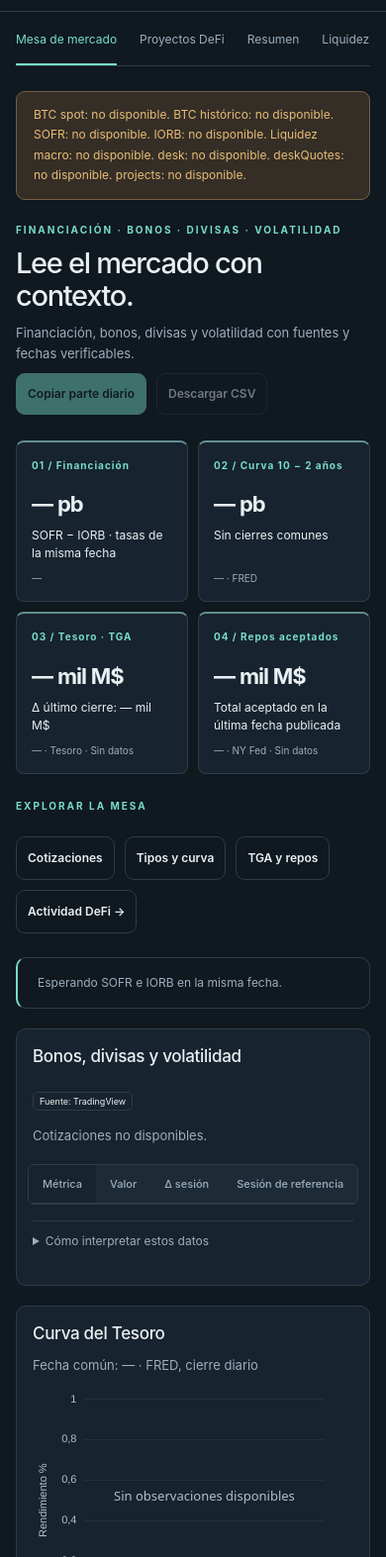
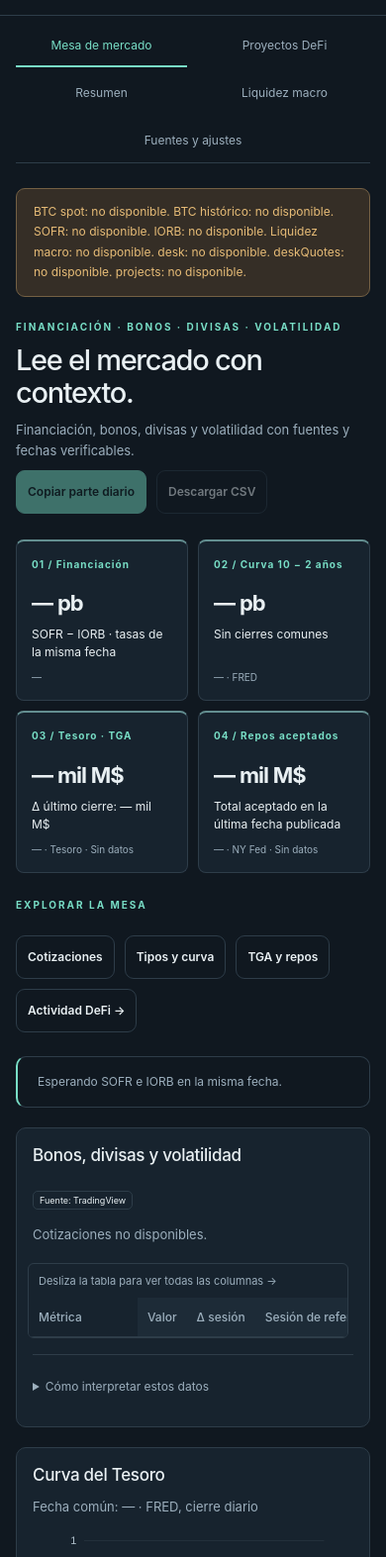
Before and after one commit to JotaTerrasa/IORB-SOFR-detector, a website: page index.html in a window 390 px wide. Shown: the part 115-1688 px from the top of the page at 99% size. Drawn offline with Linux system fonts and the light colour scheme; no server answers.

Commit message:
Improve mobile navigation, controls, tables and forms (#20)

```diff
--- a/app.js
+++ b/app.js
@@ -12,7 +12,7 @@ import {
   spreadRows,
   staleSofr,
 } from "./lib/analytics.js";
-const VERSION = "20261014_16",
+const VERSION = "20261014_17",
   $ = (id) => document.getElementById(id);
 const fmt = (n, d = 2) =>
   Number.isFinite(n)
@@ -1075,3 +1075,22 @@ if ("serviceWorker" in navigator)
     .register(`./sw.js?v=${VERSION}`)
     .then((reg) => reg.update())
     .catch(() => {});
+
+for (const wrapper of document.querySelectorAll(".table-wrap")) {
+  wrapper.tabIndex = 0;
+  wrapper.setAttribute("role", "region");
+  wrapper.setAttribute(
+    "aria-label",
+    wrapper.closest("article")?.querySelector("h2")?.textContent ||
+      "Tabla de datos",
+  );
+  const observer = new ResizeObserver(() => {
+    wrapper.classList.toggle(
+      "has-horizontal-scroll",
+      wrapper.scrollWidth > wrapper.clientWidth + 2,
+    );
+  });
+  observer.observe(wrapper);
+  if (wrapper.querySelector("table"))
+    observer.observe(wrapper.querySelector("table"));
+}
--- a/index.html
+++ b/index.html
@@ -15,9 +15,9 @@
     />
     <link rel="icon" href="./favicon.svg" type="image/svg+xml" />
     <link rel="manifest" href="./manifest.webmanifest" />
-    <link rel="stylesheet" href="./styles.css?v=20261014_16" />
+    <link rel="stylesheet" href="./styles.css?v=20261014_17" />
     <script defer src="./vendor/chart.umd.js?v=4.4.1"></script>
-    <script type="module" src="./app.js?v=20261014_16"></script>
+    <script type="module" src="./app.js?v=20261014_17"></script>
   </head>
   <body>
     <a class="skip" href="#main">Saltar al contenido</a>
--- a/styles.css
+++ b/styles.css
@@ -1237,3 +1237,123 @@ canvas.chart-interactive {
   touch-action: pan-y;
   user-select: none;
 }
+
+@media (max-width: 650px) {
+  .nav {
+    display: grid;
+    grid-template-columns: repeat(2, minmax(0, 1fr));
+    gap: 4px 12px;
+    overflow: visible;
+    padding-top: 8px;
+  }
+  .nav-item {
+    min-height: 44px;
+    padding: 10px 6px;
+    white-space: normal;
+    text-align: center;
+  }
+  .nav-item:last-child {
+    grid-column: 1 / -1;
+  }
+  .button,
+  .chart-tools .button,
+  .chart-range-controls .button,
+  .segments button {
+    min-height: 44px;
+  }
+  input,
+  select,
+  textarea {
+    font-size: 16px;
+    min-width: 0;
+    max-width: 100%;
+  }
+  input[type="checkbox"] {
+    min-height: 20px;
+  }
+  .chart-range-controls label {
+    flex: 1 1 125px;
+    min-width: 0;
+  }
+  .chart-range-controls input {
+    width: 100%;
+  }
+  summary {
+    min-height: 44px;
+    padding-top: 12px;
+    padding-bottom: 12px;
+    font-size: 13px;
+  }
+  .card,
+  .kpi,
+  .brief-card,
+  .form-grid > * {
+    min-width: 0;
+  }
+  .kpi strong {
+    font-size: clamp(20px, 5.7vw, 25px);
+    overflow-wrap: anywhere;
+  }
+  .table-wrap {
+    max-width: 100%;
+  }
+  table {
+    font-size: 12px;
+  }
+  .table-wrap th:first-child,
+  .table-wrap td:first-child {
+    max-width: 125px;
+    min-width: 110px;
+    white-space: normal;
+    overflow-wrap: normal;
+  }
+  .table-wrap th,
+  .table-wrap td {
+    padding: 12px 10px;
+  }
+  .table-wrap.has-horizontal-scroll::before {
+    content: "Desliza la tabla para ver todas las columnas →";
+    display: block;
+    position: sticky;
+    left: 0;
+    width: fit-content;
+    max-width: 100%;
+    padding: 10px;
+    color: var(--muted);
+    font-size: 11px;
+    white-space: normal;
+  }
+  dialog {
+    width: calc(100% - 24px);
+    max-width: calc(100% - 24px);
+    max-height: 85dvh;
+    overflow-y: auto;
+    padding: 20px;
+  }
+  .button-row,
+  .chart-actions {
+    flex-wrap: wrap;
+  }
+  footer {
+    font-size: 11px;
+    line-height: 1.6;
+  }
+}
+@media (max-width: 360px) {
+  .brief-grid,
+  .kpi-grid,
+  .correlation-grid,
+  .form-grid {
+    grid-template-columns: 1fr;
+  }
+  .header {
+    flex-wrap: wrap;
+  }
+  .header-actions {
+    width: 100%;
+    flex-wrap: wrap;
+  }
+  .page-heading h1 {
+    font-size: 26px;
+  }
+}
--- a/sw.js
+++ b/sw.js
@@ -1,4 +1,4 @@
-const CACHE = "liquidity-shell-20261014-16";
+const CACHE = "liquidity-shell-20261014-17";
 const SHELL = [
   "./",
   "./index.html",
```
